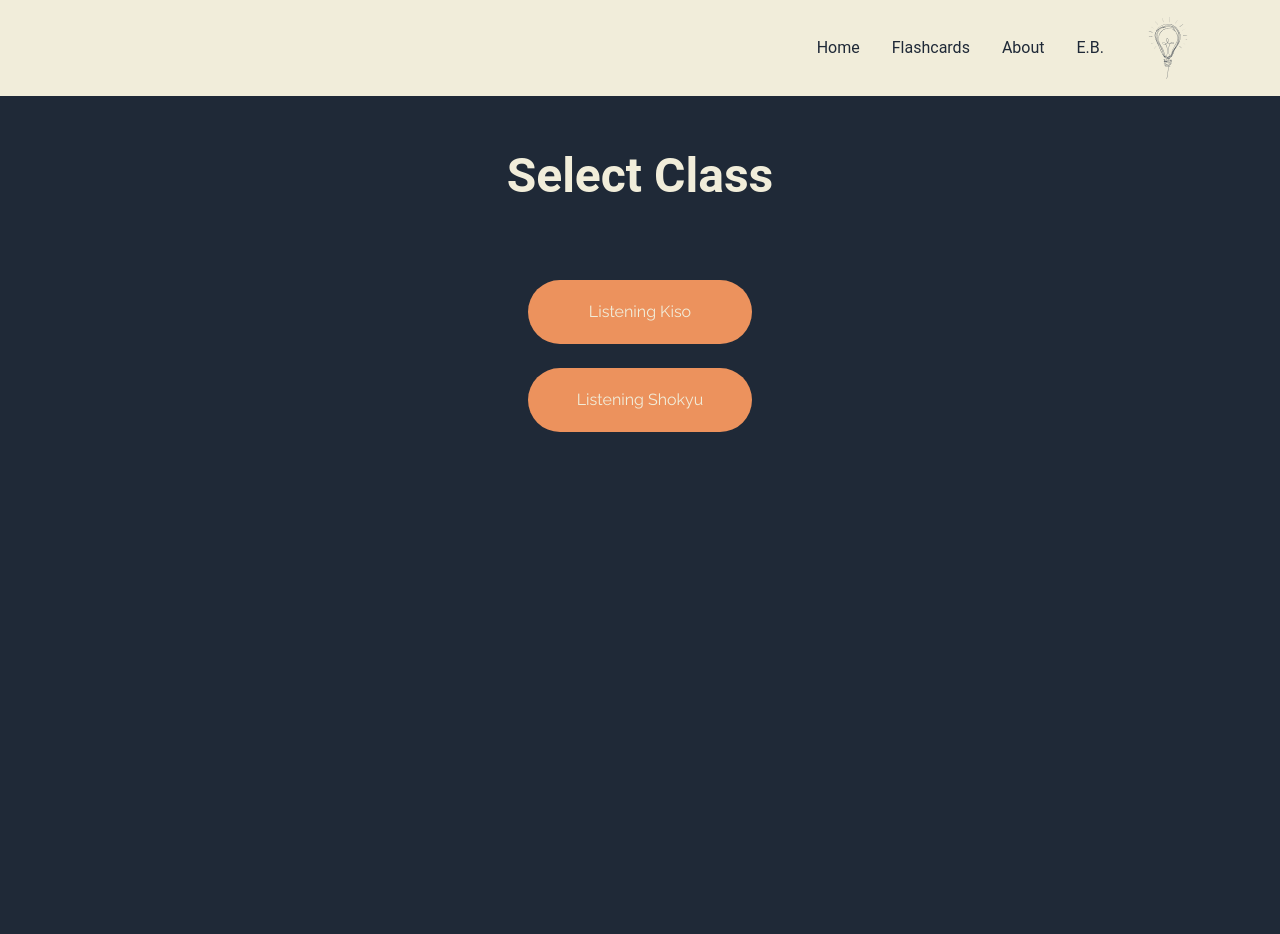
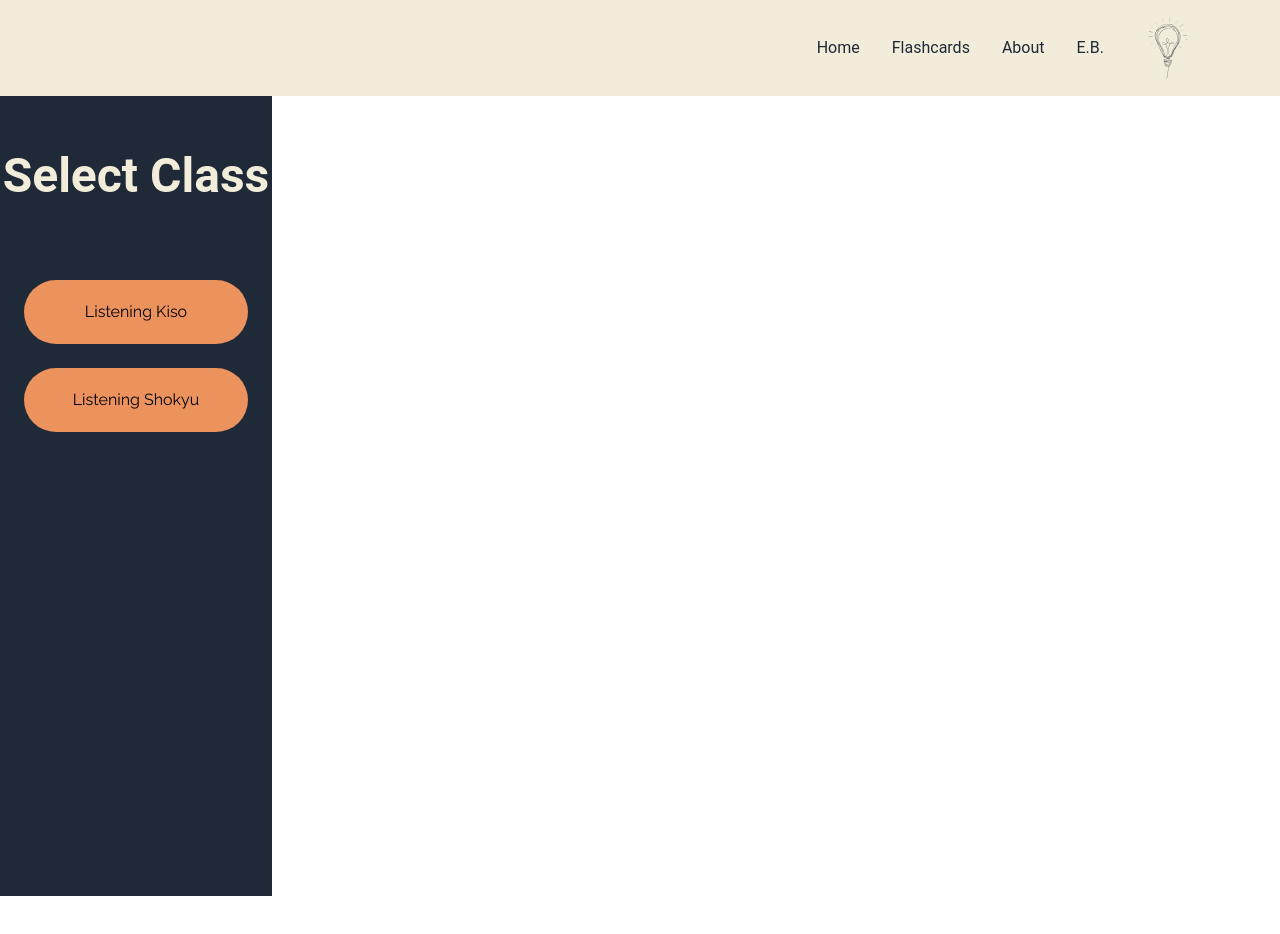
Before and after one commit to Edward-Stalley/Flashcard-App-2022-Version-2.0, a Next.js app in the folder client/: page /ClassSelector/2023/37 in a window 1280 px wide. Shown: the top 934 px of the page. After the commit the page ends 896 px from the top, so only its background shows below. Built offline with nearby package versions, Linux system fonts and the light colour scheme.

Commit message:
Revert "CSS"
This reverts commit 4a96c741e6eb75684ac4da47a6fe7ecc186ed661.

```diff
--- a/client/pages/About/index.tsx
+++ b/client/pages/About/index.tsx
@@ -12,7 +12,11 @@ export default function About() {
   };
 
   return (
-    <div className="dark:bg-gray-800 bg-bl-1 text-bd-1 dark:text-bl-1 w-fit h-full relative grid    ">
+    <div
+      className="  h-fit w-fit   bg-bl-1
+  dark:bg-bd-1 pb-20  "
+    >
+      <div>
         <Navbar />
         <Header pageHeader={isEnglish ? `How To Use This App` : `アプリの使い方`} subHeader={""} />
         <div className="flex items-center  justify-center dark:bg-bd-1 ">
@@ -106,5 +110,6 @@ export default function About() {
           </div>
         </div>
       </div>
+    </div>
   );
 }
--- a/client/pages/ClassSelector/[yearId]/[weekId]/[classId]/index.tsx
+++ b/client/pages/ClassSelector/[yearId]/[weekId]/[classId]/index.tsx
@@ -290,7 +290,7 @@ function Class() {
       <Navbar />
 
       <div
-        className="    h-screen bg-bl-1
+        className="   w-fit   h-screen bg-bl-1
     dark:bg-bd-1 "
       >
         <Header pageHeader={`${classId}:`} subHeader={`Week ${weekId} `} />
--- a/client/pages/ClassSelector/[yearId]/[weekId]/index.tsx
+++ b/client/pages/ClassSelector/[yearId]/[weekId]/index.tsx
@@ -24,13 +24,22 @@ function ProductDetail() {
   });
 
   return (
-    <div className="dark:bg-gray-800 bg-bl-1 text-bd-1 dark:text-bl-1 h-full relative grid    ">
-      <div>
-        <Navbar />
-        <Header pageHeader="Select Class" subHeader={""} />
-        <div className="bg-bl-1  gap-4  h-screen items-center p-5 flex-col flex dark:bg-bd-1   ">
-          {classList}
-          {/* <div className=" bg-bl-1 dark:bg-bd-1 p-5 grid items-center justify-center rounded "></div> */}
+    <div>
+      <Navbar />
+      <div
+        className="  w-fit    h-screen bg-bl-1
+    dark:bg-bd-1 "
+      >
+        <div>
+          <Header pageHeader="Select Class" subHeader={""} />
+          <div className="flex items-center  justify-between dark:bg-bd-1 ">
+            {/* <HomeButton /> */}
+            {/* <ToggleButton /> */}
+          </div>
+          <div className="bg-bl-1  gap-4  items-center p-5 flex-col flex dark:bg-bd-1   ">
+            {classList}
+            {/* <div className=" bg-bl-1 dark:bg-bd-1 p-5 grid items-center justify-center rounded "></div> */}
+          </div>
         </div>
       </div>
     </div>
--- a/client/pages/ClassSelector/[yearId]/index.tsx
+++ b/client/pages/ClassSelector/[yearId]/index.tsx
@@ -22,19 +22,24 @@ function ProductDetail() {
   console.log(yearId);
 
   return (
-    <div className="h-screen bg-bl-1  ">
-      <div className="dark:bg-gray-800 bg-bl-1 text-bd-1 dark:text-bl-1  relative grid    ">
+    <div
+      className="h-screen w-fit bg-bl-1
+    dark:bg-bd-1 "
+    >
+      <div>
         <Navbar />
-
-        <div className="">
+      </div>
+      <div>
         <Header pageHeader="Select Week" subHeader={""} />
+        <div className="flex items-center  justify-between dark:bg-bd-1 "></div>
         <div
           className="
+
           bg-bl-1
         dark:bg-bd-1
         p-20
-gap-5 flex flex-col items-center justify-start
-sm:items-center sm:justify-center mobile:justify-start
+      gap-5 flex flex-col items-center justify-center
+      sm:items-center sm:justify-center
       sm:grid
       sm:grid-cols-2
       md:grid
@@ -46,11 +51,7 @@ lg:grid-cols-4
         </div>
       </div>
     </div>
-    </div>
   );
 }
 
 export default ProductDetail;
-
-{
-}
--- a/client/pages/index.tsx
+++ b/client/pages/index.tsx
@@ -8,7 +8,9 @@ export default function landingPage() {
   return (
     <>
       <div className="dark:bg-gray-800 bg-bl-1 text-bd-1 dark:text-bl-1 w-fit h-full relative grid    ">
-        <Navbar />
+        <div>
+          <Navbar />
+        </div>
         {/* <div className="   dark:bg-bd-1  bg-bl-1 flex justify-end bg-blue-200  "> */}
         {/* </div> */}
         <div className=" grid mobile:grid-cols-1 sm:grid-cols-1  xl:grid-cols-2 md:grid-cols-2 p-16 px-32 items-center justify-center dark:bg-bd-1 bg-bl-1 w-fit mobile:p-10 mobile:pt-16  ">
@@ -29,7 +31,7 @@ export default function landingPage() {
             </div>
           </div>
           <div className="flex justify-end items-center">
-            <div className="w-full min-w-32 min-h-32 h-full">
+            <div className="w-full h-full">
               <ManOnBooks />
             </div>
           </div>
```
Lines whose indentation alone changed are shown as unchanged.
